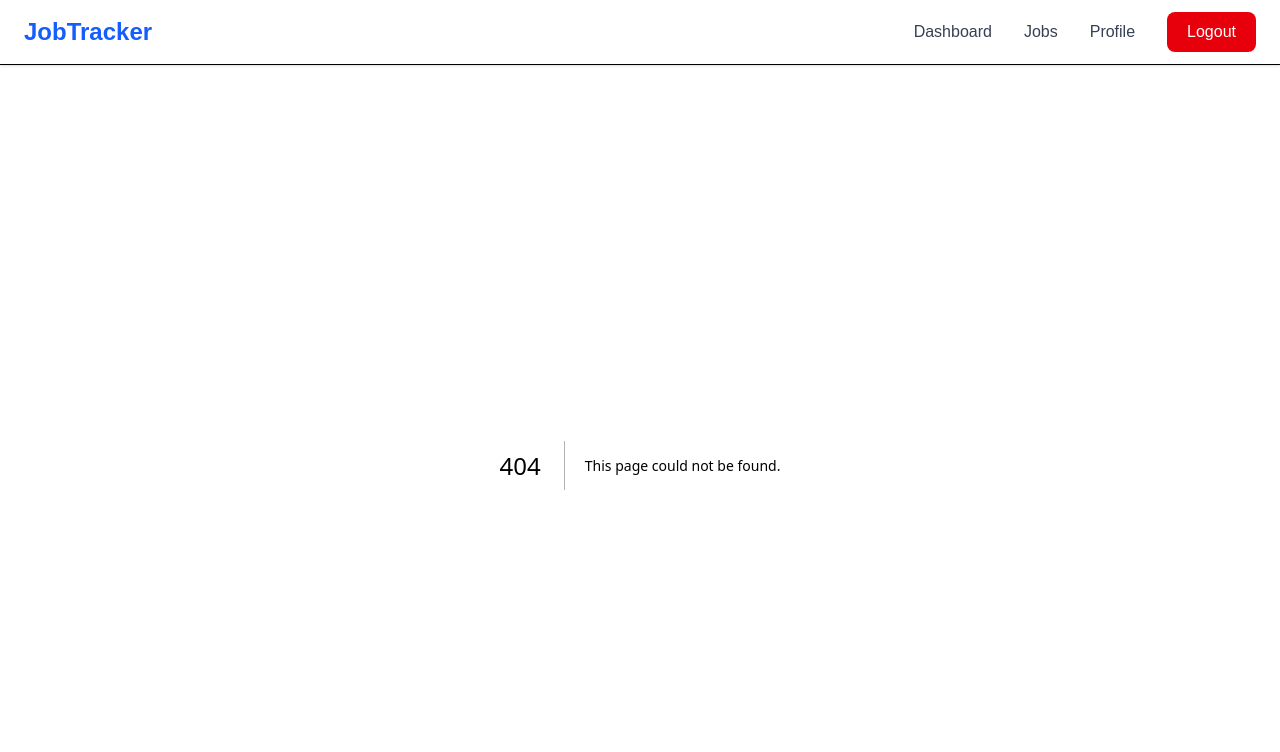
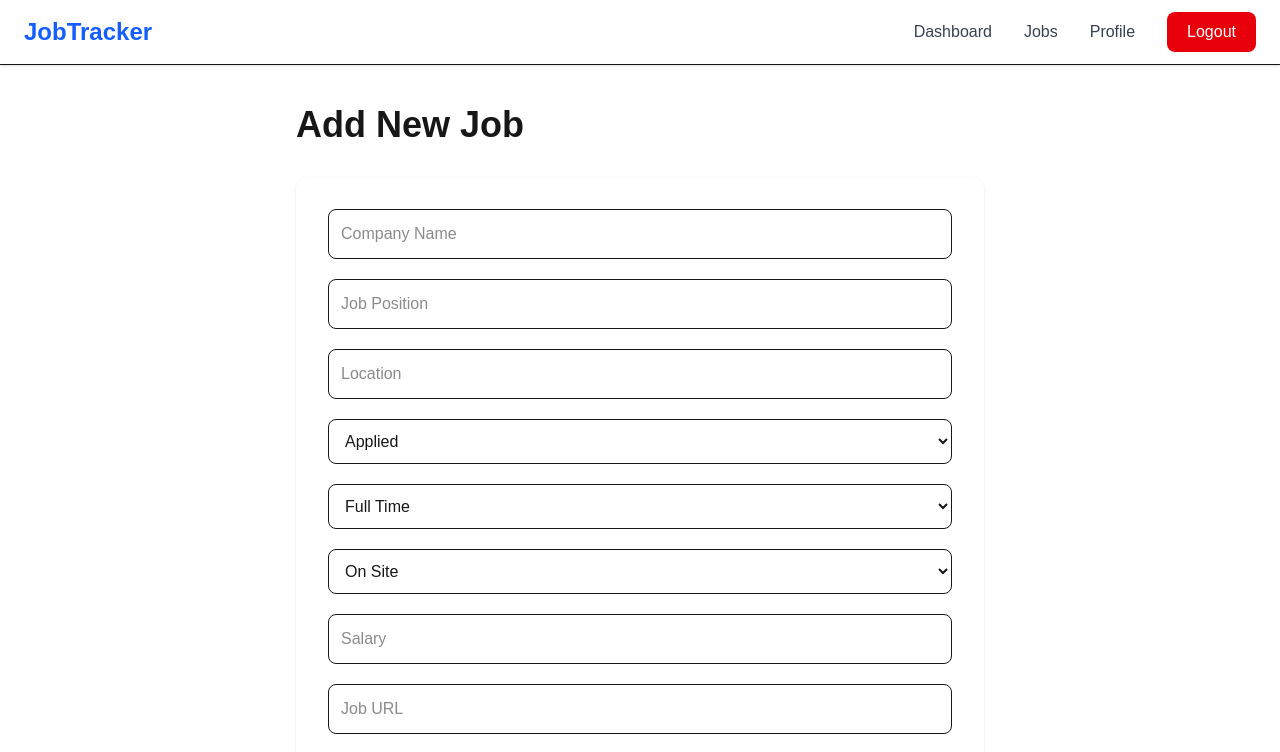
Before and after one commit to parvezs2442/jobTracker, a Next.js app: page /jobs/new in a window 1280 px wide. Before the commit this address had no page. Shown: the top 752 px of the page. Built offline with nearby package versions, Linux system fonts and the light colour scheme.

Commit message:
Implemented Jobs CRUD Pages and Workflow control of Sysytem

```diff
--- a/app/dashboard/page.tsx
+++ b/app/dashboard/page.tsx
@@ -1,70 +1,98 @@
+import prisma from "@/lib/prisma";
+import { cookies } from "next/headers";
+import jwt from "jsonwebtoken";
 import Link from "next/link";
 
-export default function DashboardPage() {
-  const stats = [
-    {
-      title: "Total Jobs",
-      value: 24,
-      color: "text-blue-600",
+interface JwtPayload {
+  userId: string;
+}
+
+export default async function DashboardPage() {
+  const cookieStore = await cookies();
+
+  const token = cookieStore.get("token")?.value;
+
+  if (!token) {
+    return <div>Please Login</div>;
+  }
+
+  const decoded = jwt.verify(
+    token,
+    process.env.JWT_SECRET!
+  ) as JwtPayload;
+
+  const user = await prisma.user.findUnique({
+    where: {
+      id: decoded.userId,
     },
-    {
-      title: "Applied",
-      value: 15,
-      color: "text-yellow-500",
+  });
+
+  const jobs = await prisma.job.findMany({
+    where: {
+      userId: decoded.userId,
     },
-    {
-      title: "Interview",
-      value: 5,
-      color: "text-purple-600",
+    orderBy: {
+      createdAt: "desc",
     },
-    {
-      title: "Offers",
-      value: 2,
-      color: "text-green-600",
+    take: 5,
+  });
+
+  const totalJobs = await prisma.job.count({
+    where: {
+      userId: decoded.userId,
     },
-  ];
+  });
 
-  const recentJobs = [
-    {
-      company: "Google",
-      position: "Frontend Developer",
-      status: "Applied",
-      date: "Today",
+  const applied = await prisma.job.count({
+    where: {
+      userId: decoded.userId,
+      status: "APPLIED",
     },
-    {
-      company: "Amazon",
-      position: "Backend Developer",
-      status: "Interview",
-      date: "Yesterday",
+  });
+
+  const interview = await prisma.job.count({
+    where: {
+      userId: decoded.userId,
+      status: "INTERVIEW",
     },
-    {
-      company: "Microsoft",
-      position: "Software Engineer",
-      status: "Rejected",
-      date: "2 Days Ago",
+  });
+
+  const offer = await prisma.job.count({
+    where: {
+      userId: decoded.userId,
+      status: "OFFER",
     },
-  ];
+  });
+
+  const rejected = await prisma.job.count({
+    where: {
+      userId: decoded.userId,
+      status: "REJECTED",
+    },
+  });
 
   return (
-    <main className="min-h-screen bg-gray-100 p-8">
+    <main className="mx-auto max-w-7xl p-10">
 
       {/* Header */}
 
       <div className="flex items-center justify-between">
 
         <div>
+
           <h1 className="text-4xl font-bold">
-            Dashboard
+            Welcome Back, {user?.name} 👋
           </h1>
 
-          <p className="mt-2 text-gray-600">
-            Welcome back 👋 Manage your job applications here.
+          <p className="mt-2 text-gray-500">
+            Keep track of your job search.
           </p>
+
         </div>
 
         <Link
-          href="/jobs"
-          className="rounded-lg bg-blue-600 px-6 py-3 text-white hover:bg-blue-700"
+          href="/jobs/new"
+          className="rounded-lg bg-blue-600 px-6 py-3 text-white"
         >
           + Add Job
         </Link>
@@ -73,58 +101,55 @@ export default function DashboardPage() {
 
       {/* Stats */}
 
-      <section className="mt-10 grid gap-6 md:grid-cols-2 lg:grid-cols-4">
+      <div className="mt-10 grid gap-6 md:grid-cols-2 lg:grid-cols-4">
 
-        {stats.map((item) => (
-          <div
-            key={item.title}
-            className="rounded-xl bg-white p-6 shadow"
-          >
-            <p className="text-gray-500">
-              {item.title}
-            </p>
+        <StatCard
+          title="Total Jobs"
+          value={totalJobs}
+        />
 
-            <h2
-              className={`mt-3 text-4xl font-bold ${item.color}`}
-            >
-              {item.value}
-            </h2>
+        <StatCard
+          title="Applied"
+          value={applied}
+        />
+
+        <StatCard
+          title="Interview"
+          value={interview}
+        />
+
+        <StatCard
+          title="Offers"
+          value={offer}
+        />
+
       </div>
-        ))}
-
-      </section>
 
       {/* Recent Jobs */}
 
-      <section className="mt-12 rounded-xl bg-white p-6 shadow">
+      <div className="mt-12 rounded-xl bg-white p-6 shadow">
 
-        <div className="mb-6 flex items-center justify-between">
-
-          <h2 className="text-2xl font-bold">
+        <h2 className="mb-6 text-2xl font-bold">
           Recent Applications
         </h2>
-
-          <Link
-            href="/jobs"
-            className="text-blue-600"
-          >
-            View All
-          </Link>
-
-        </div>
-
-        <div className="overflow-x-auto">
 
         <table className="w-full">
 
           <thead>
 
-              <tr className="border-b text-left">
+            <tr className="border-b">
 
-                <th className="py-3">Company</th>
-                <th>Position</th>
-                <th>Status</th>
-                <th>Date</th>
+              <th className="py-3 text-left">
+                Company
+              </th>
+
+              <th className="text-left">
+                Position
+              </th>
+
+              <th className="text-left">
+                Status
+              </th>
 
             </tr>
 
@@ -132,10 +157,10 @@ export default function DashboardPage() {
 
           <tbody>
 
-              {recentJobs.map((job, index) => (
+            {jobs.map((job) => (
 
               <tr
-                  key={index}
+                key={job.id}
                 className="border-b"
               >
 
@@ -143,17 +168,13 @@ export default function DashboardPage() {
                   {job.company}
                 </td>
 
-                  <td>{job.position}</td>
+                <td>
+                  {job.position}
+                </td>
 
                 <td>
-
-                    <span className="rounded bg-blue-100 px-3 py-1 text-sm text-blue-700">
                   {job.status}
-                    </span>
-
                 </td>
-
-                  <td>{job.date}</td>
 
               </tr>
 
@@ -165,43 +186,95 @@ export default function DashboardPage() {
 
       </div>
 
-      </section>
+      {/* Extra */}
 
-      {/* Quick Actions */}
-
-      <section className="mt-12">
+      <div className="mt-10 rounded-xl bg-white p-6 shadow">
 
         <h2 className="mb-5 text-2xl font-bold">
-          Quick Actions
+          Status Summary
         </h2>
 
-        <div className="flex flex-wrap gap-5">
+        <div className="space-y-4">
 
-          <Link
-            href="/jobs"
-            className="rounded-lg bg-blue-600 px-6 py-3 text-white hover:bg-blue-700"
-          >
-            View Jobs
-          </Link>
+          <Progress
+            label="Applied"
+            value={applied}
+          />
 
-          <Link
-            href="/jobs"
-            className="rounded-lg bg-green-600 px-6 py-3 text-white hover:bg-green-700"
-          >
-            Add Job
-          </Link>
+          <Progress
+            label="Interview"
+            value={interview}
+          />
 
-          <Link
-            href="/profile"
-            className="rounded-lg bg-gray-800 px-6 py-3 text-white hover:bg-black"
-          >
-            Profile
-          </Link>
+          <Progress
+            label="Offer"
+            value={offer}
+          />
+
+          <Progress
+            label="Rejected"
+            value={rejected}
+          />
 
         </div>
 
-      </section>
+      </div>
 
     </main>
   );
 }
+
+function StatCard({
+  title,
+  value,
+}: {
+  title: string;
+  value: number;
+}) {
+  return (
+    <div className="rounded-xl bg-white p-6 shadow">
+
+      <p className="text-gray-500">
+        {title}
+      </p>
+
+      <h2 className="mt-3 text-4xl font-bold">
+        {value}
+      </h2>
+
+    </div>
+  );
+}
+
+function Progress({
+  label,
+  value,
+}: {
+  label: string;
+  value: number;
+}) {
+  return (
+    <div>
+
+      <div className="mb-2 flex justify-between">
+
+        <span>{label}</span>
+
+        <span>{value}</span>
+
+      </div>
+
+      <div className="h-3 rounded bg-gray-200">
+
+        <div
+          className="h-3 rounded bg-blue-600"
+          style={{
+            width: `${value * 10}%`,
+          }}
+        />
+
+      </div>
+
+    </div>
+  );
+}
--- /dev/null
+++ b/app/jobs/new/page.tsx
@@ -0,0 +1,13 @@
+import AddJobForm from "@/components/AddJobForm";
+
+export default function AddJobPage() {
+  return (
+    <div className="mx-auto max-w-3xl p-10">
+      <h1 className="mb-8 text-4xl font-bold">
+        Add New Job
+      </h1>
+
+      <AddJobForm />
+    </div>
+  );
+}
--- a/app/layout.tsx
+++ b/app/layout.tsx
@@ -1,35 +1,21 @@
-import type { Metadata } from "next";
-import { Geist, Geist_Mono } from "next/font/google";
 import "./globals.css";
 import Navbar from "@/components/Navbar";
-
-const geistSans = Geist({
-  variable: "--font-geist-sans",
-  subsets: ["latin"],
-});
-
-const geistMono = Geist_Mono({
-  variable: "--font-geist-mono",
-  subsets: ["latin"],
-});
-
-export const metadata: Metadata = {
-  title: "Create Next App",
-  description: "Generated by create next app",
-};
+import Footer from "@/components/Footer";
 
 export default function RootLayout({
   children,
-}: Readonly<{
-  children: React.ReactNode;
-}>) {
+}: Readonly<{ children: React.ReactNode }>) {
   return (
-    <html
-      lang="en"
-      className={`${geistSans.variable} ${geistMono.variable} h-full antialiased`}
-    >
-      <Navbar/>
-      <body className="min-h-full flex flex-col">{children}</body>
+    <html lang="en">
+      <body className="min-h-screen flex flex-col">
+        <Navbar />
+
+        <main className="flex-1">
+          {children}
+        </main>
+
+        <Footer />
+      </body>
     </html>
   );
 }
--- /dev/null
+++ b/components/AddJobForm.tsx
@@ -0,0 +1,169 @@
+"use client";
+
+import { useState } from "react";
+import { useRouter } from "next/navigation";
+
+export default function AddJobForm() {
+  const router = useRouter();
+
+  const [form, setForm] = useState({
+    company: "",
+    position: "",
+    location: "",
+    status: "APPLIED",
+    jobType: "FULL_TIME",
+    workMode: "ONSITE",
+    salary: "",
+    jobUrl: "",
+    notes: "",
+  });
+
+  const [loading, setLoading] = useState(false);
+
+  function handleChange(
+    e: React.ChangeEvent<
+      HTMLInputElement | HTMLSelectElement | HTMLTextAreaElement
+    >
+  ) {
+    setForm({
+      ...form,
+      [e.target.name]: e.target.value,
+    });
+  }
+
+  async function handleSubmit(e: React.FormEvent) {
+    e.preventDefault();
+
+    try {
+      setLoading(true);
+
+      const res = await fetch("/api/jobs", {
+        method: "POST",
+        credentials: "include",
+        headers: {
+          "Content-Type": "application/json",
+        },
+        body: JSON.stringify(form),
+      });
+
+      const data = await res.json();
+
+      if (!res.ok) {
+        alert(data.message);
+        return;
+      }
+
+      alert("Job Added Successfully");
+
+      router.push("/jobs");
+      router.refresh();
+    } catch (error) {
+      console.error(error);
+      alert("Something went wrong");
+    } finally {
+      setLoading(false);
+    }
+  }
+
+  return (
+    <form
+      onSubmit={handleSubmit}
+      className="space-y-5 rounded-xl bg-white p-8 shadow"
+    >
+      <input
+        name="company"
+        placeholder="Company Name"
+        value={form.company}
+        onChange={handleChange}
+        className="w-full rounded-lg border p-3"
+        required
+      />
+
+      <input
+        name="position"
+        placeholder="Job Position"
+        value={form.position}
+        onChange={handleChange}
+        className="w-full rounded-lg border p-3"
+        required
+      />
+
+      <input
+        name="location"
+        placeholder="Location"
+        value={form.location}
+        onChange={handleChange}
+        className="w-full rounded-lg border p-3"
+      />
+
+      <select
+        name="status"
+        value={form.status}
+        onChange={handleChange}
+        className="w-full rounded-lg border p-3"
+      >
+        <option value="APPLIED">Applied</option>
+        <option value="INTERVIEW">Interview</option>
+        <option value="OFFER">Offer</option>
+        <option value="REJECTED">Rejected</option>
+        <option value="HIRED">Hired</option>
+      </select>
+
+      <select
+        name="jobType"
+        value={form.jobType}
+        onChange={handleChange}
+        className="w-full rounded-lg border p-3"
+      >
+        <option value="FULL_TIME">Full Time</option>
+        <option value="PART_TIME">Part Time</option>
+        <option value="INTERNSHIP">Internship</option>
+        <option value="CONTRACT">Contract</option>
+        <option value="FREELANCE">Freelance</option>
+      </select>
+
+      <select
+        name="workMode"
+        value={form.workMode}
+        onChange={handleChange}
+        className="w-full rounded-lg border p-3"
+      >
+        <option value="ONSITE">On Site</option>
+        <option value="REMOTE">Remote</option>
+        <option value="HYBRID">Hybrid</option>
+      </select>
+
+      <input
+        name="salary"
+        placeholder="Salary"
+        value={form.salary}
+        onChange={handleChange}
+        className="w-full rounded-lg border p-3"
+      />
+
+      <input
+        name="jobUrl"
+        placeholder="Job URL"
+        value={form.jobUrl}
+        onChange={handleChange}
+        className="w-full rounded-lg border p-3"
+      />
+
+      <textarea
+        name="notes"
+        placeholder="Notes"
+        value={form.notes}
+        onChange={handleChange}
+        rows={4}
+        className="w-full rounded-lg border p-3"
+      />
+
+      <button
+        disabled={loading}
+        className="w-full rounded-lg bg-blue-600 py-3 text-white hover:bg-blue-700 disabled:opacity-50"
+      >
+        {loading ? "Adding Job..." : "Add Job"}
+      </button>
+    </form>
+  );
+}
```
Also changed, not shown: app/api/jobs/route.ts (+5 -2 lines), app/jobs/page.tsx (added, +48 -0 lines), components/JobCard.tsx (added, +48 -0 lines), lib/jobs.ts (added, +63 -0 lines), jobs/new/page.tsx (deleted), jobs/page.tsx (deleted). Lines whose indentation alone changed are shown as unchanged.
